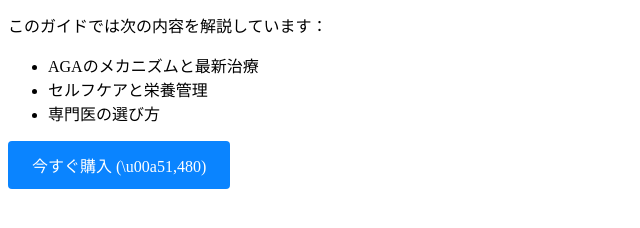
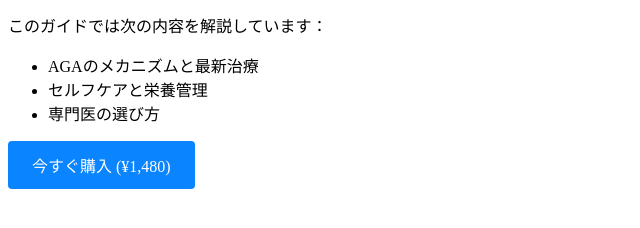
Before and after one commit to inamasaru/365bot, a plain HTML site: page aga_guide_lead_gen.html in a window 1280 px wide. Shown: the part 116-344 px from the top of the page, without its empty margins (0-640 px from the left). Drawn offline with Linux system fonts and the light colour scheme.

Commit message:
Update purchase link in aga_guide_lead_gen.html

```diff
--- a/aga_guide_lead_gen.html
+++ b/aga_guide_lead_gen.html
@@ -14,6 +14,6 @@
     <li>セルフケアと栄養管理</li>
     <li>専門医の選び方</li>
   </ul>
-  <p><a href="https://buy.stripe.com/xxxxxxxx" style="display:inline-block;padding:12px 24px;background:#0a84ff;color:#fff;text-decoration:none;border-radius:4px;">今すぐ購入 (\u00a51,480)</a></p>
+  <p><a href="https://buy.stripe.com/test_3cI3cudMm0RV9YWeQecfK04" style="display:inline-block;padding:12px 24px;background:#0a84ff;color:#fff;text-decoration:none;border-radius:4px;">今すぐ購入 (¥1,480)</a></p>
 </body>
 </html>
```
